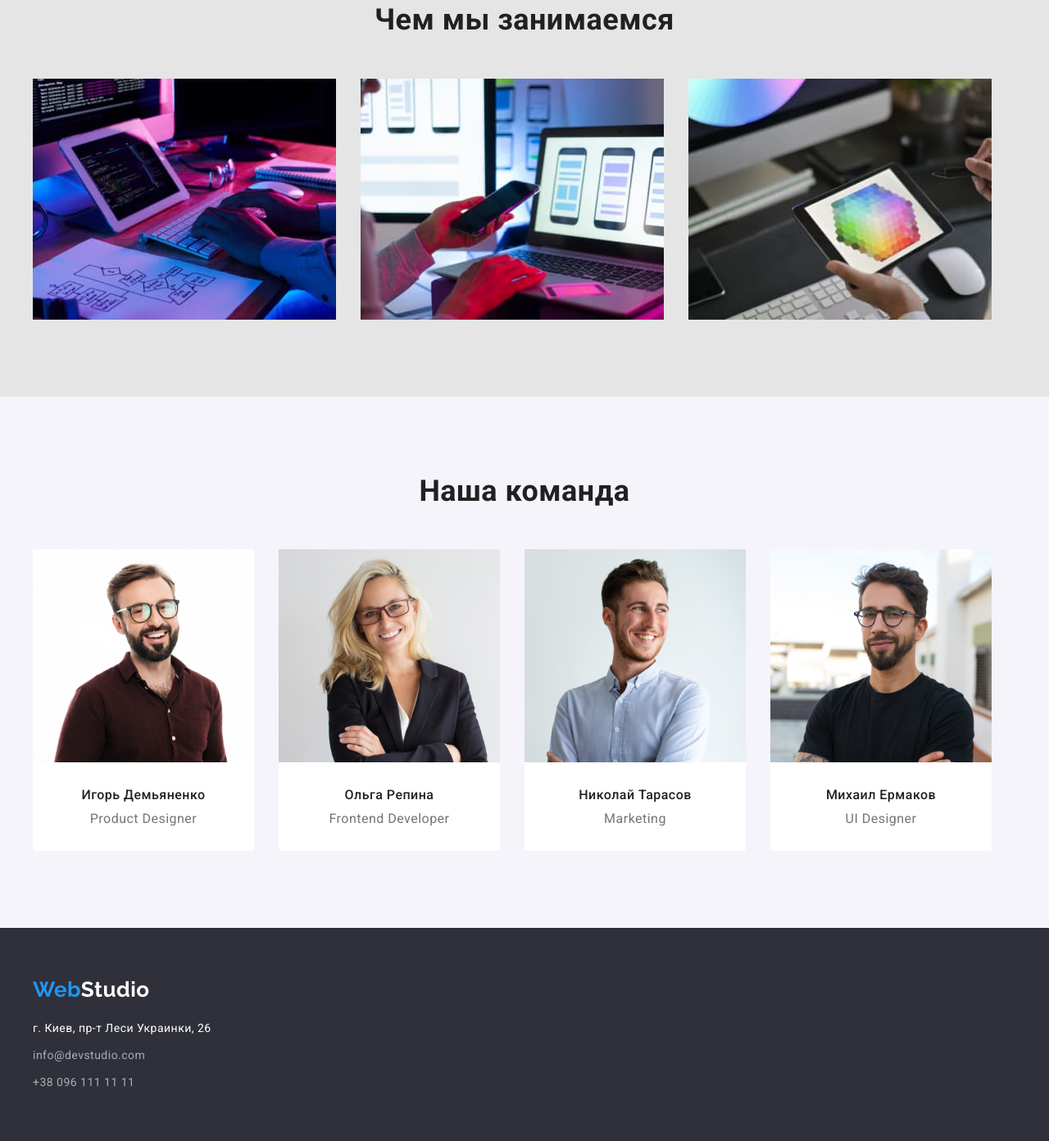
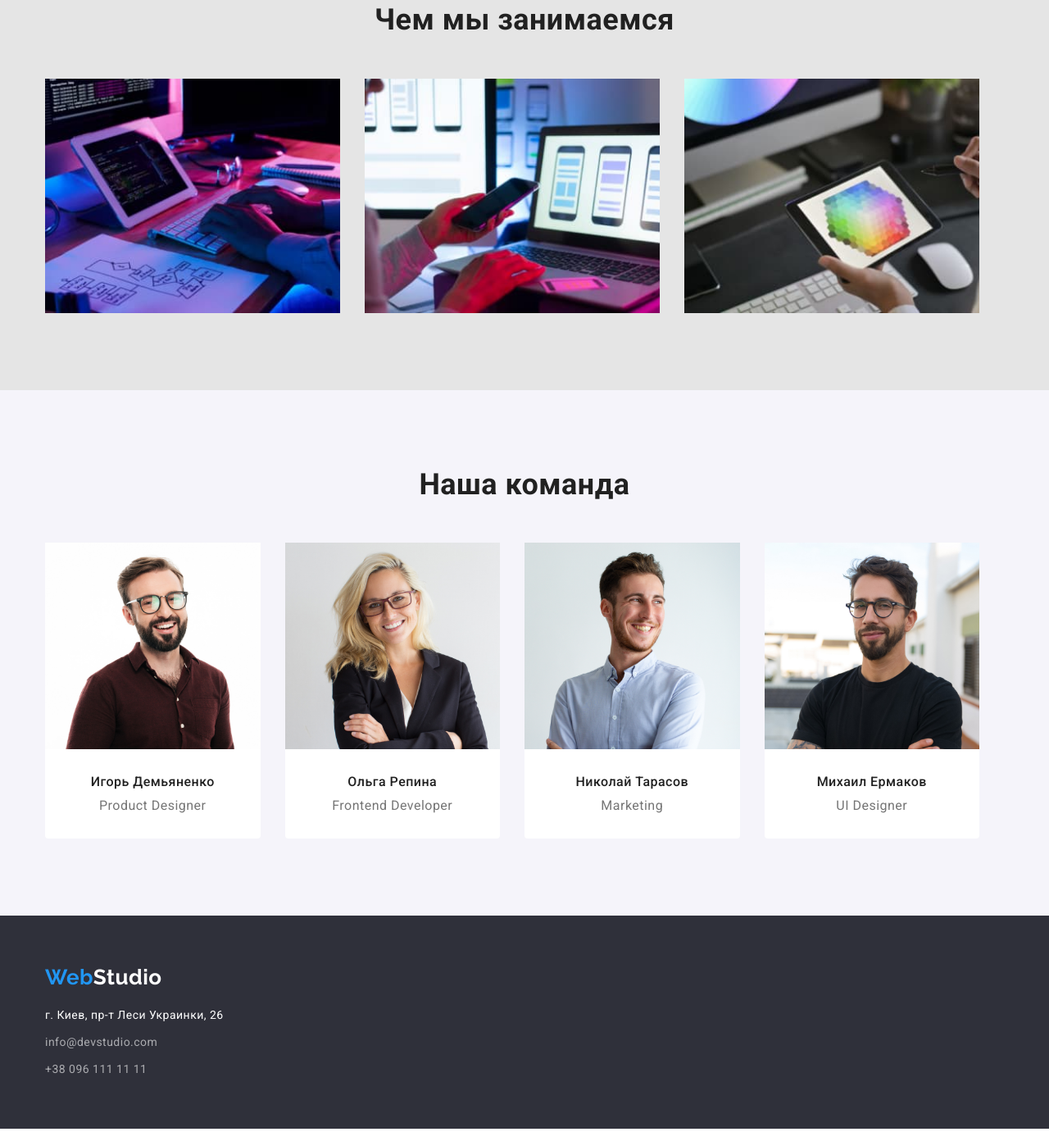
Before and after one commit to Gerlovan-Artur/goit-markup-hw-03, a plain HTML site: page index.html in a window 1280 px wide. Shown: the part 977-2369 px from the top of the page at 82% size. Drawn offline with nearby package versions, Linux system fonts and the light colour scheme.

Commit message:
Устранил замечания

```diff
--- a/css/styles.css
+++ b/css/styles.css
@@ -10,7 +10,7 @@
 
 }
 body {
-    background-color: var(--primary-bg-color);
+
     color: var(--primary-text-color);
     font-family: 'Roboto', sans-serif;
     letter-spacing: 0.03em;
@@ -28,7 +28,7 @@ img {
 }
 
 .container {
-    width: 1230px;
+    width: 1200px;
     padding-left: 15px;
     padding-right: 15px;
 
@@ -60,13 +60,6 @@ a.link {
 .menu {
     display: flex;
     align-items: center;
-    padding-top: 24px;
-    padding-bottom: 25px;
-
-
-
-
-
 
 }
 .nav {
@@ -114,6 +107,8 @@ a.link {
     margin-left: 50px;
 }
 .header {
+    padding-top: 24px;
+    padding-bottom: 25px;
 
     background-color: var(--button-text);
 
@@ -178,14 +173,18 @@ a.link {
 }
 
 h2,
-h3,
-p {
+h3 {
     margin: 0;
     padding: 0;
 
     color: var(--title-text-color);
 }
+p {
+    margin: 0;
+    padding: 0;
 
+    color: var(--primary-text-color);
+}
 .feature-list {
     display: flex;
     flex-wrap: wrap;
@@ -226,13 +225,20 @@ p {
     line-height: 1.71;
 }
 .aboutus {
+    padding-bottom: 94px;
     background-color: var(--primary-bg-color);
 }
-.aboutus > .list {
+
+.work {
     display: flex;
     flex-wrap: wrap;
     margin-top: 50px;
-    padding-bottom: 94px;
+}
+.work > .item {
+    flex-basis: calc(100% / 3 - var(--feature-gap));
+
+    width: 370px;
+
 }
 .work .item:not(:first-child) {
     margin-left: var(--feature-gap);
@@ -255,6 +261,7 @@ p {
     display: flex;
     flex-wrap: wrap;
     margin-top: 50px;
+
 }
 .team > .item {
     flex-basis: calc(100% / 4 - var(--feature-gap));
@@ -266,7 +273,7 @@ p {
 }
 .team .team-title {
     text-align: center;
-    margin-top: var(--feature-gap);
+
     font-weight: 500;
     font-size: 16px;
     line-height: 1.19;
@@ -275,19 +282,21 @@ p {
 .team .text {
     text-align: center;
     margin-top: 10px;
-    margin-bottom: var(--feature-gap);
 
     font-size: 16px;
     line-height: 1.19;
     color: var(--primary-text-color);
 }
+.name {
+    padding-top: var(--feature-gap);
+    padding-bottom: var(--feature-gap);
+}
 footer {
+    padding-top: 60px;
+    padding-bottom: 60px;
     background-color: var(--tertiary-bg-color);
 }
-.footer {
-    padding-top: 60px;
-    padding-bottom: 60px;
-}
+
 .footer .logo > span {
     color: var(--button-text);
 }
@@ -316,7 +325,7 @@ footer {
     padding-top: 94px;
     padding-bottom: 94px;
 
-    background-color: var(--primary-bg-color);
+
 }
 
 .filtr .buttons {
@@ -355,7 +364,7 @@ footer {
 
     display: flex;
     flex-wrap: wrap;
-    margin: -15px;
+
     margin-left: auto;
     margin-right: auto;
     margin-top: 50px;
@@ -364,12 +373,19 @@ footer {
 }
 .projects > .item {
     width: 370px;
-    margin: 15px;
-    padding-bottom: 20px;
+    margin-left: var(--feature-gap);
+    margin-top: var(--feature-gap);
+
 
     background-color: var(--button-text);
     border: 1px solid #EEEEEE;
 
+}
+.projects>.item:nth-child(3n+1) {
+    margin-left: 0;
+}
+.projects>.item:nth-child(-n+3) {
+    margin-top: 0;
 }
 .projects-title {
 
@@ -387,9 +403,10 @@ footer {
     color: var(--primary-text-color);
 }
 .content {
-    margin-left: 24px;
-    margin-right: 24px;
-    margin-top: 20px;
+    padding-left: 24px;
+    padding-right: 24px;
+    padding-top: 20px;
+    padding-bottom: 20px;
 
 
 }
--- a/index.html
+++ b/index.html
@@ -42,9 +42,10 @@
         </section>
 
         <section class="feature">
+            <div class="container">
             <h2 class="feature-title">Особенности</h2>
 
-            <ul class="list container feature-list">
+            <ul class="list feature-list">
                 <li class="item">
                     <h3 class="list-title">Внимание к деталям</h3>
                     <p class="text">Идейные соображения, а также начало повседневной работы по формированию позиции.</p>
@@ -65,45 +66,54 @@
                     <p class="text">Значимость этих проблем настолько очевидна, что реализация плановых заданий.</p>
                 </li>
             </ul>
+            </div>
 
         </section>
 
         <section class="section aboutus">
+            <div class="container">
             <h2 class="section-title">Чем мы занимаемся</h2>
-            <ul class="list container work">
+            <ul class="list work">
                 <li class="item"><img src="./images/comp.jpg" alt="Человек сидит за компьютером" width="370" /> </li>
                 <li class="item"><img src="./images/tel.jpg" alt="Человек с телефоном в руках" width="370"/></li>
                 <li class="item"><img src="./images/tab.jpg" alt="Человек с планшетом в руках" width="370" /></li>
             </ul>
+            </div>
         </section>
 
         <section class="section ourteam">
+            <div class="container">
             <h2 class="section-title">Наша команда</h2>
-            <ul class="team list container">
+            <ul class="team list ">
                 <li class="item">
                     <img src="./photo/igor.jpg" alt="Фото Игоря Демьяненко" width="270"  />
-                    <h3 class="team-title">Игорь Демьяненко</h3>
-                    <p class="text">Product Designer</p>
+                <div class="name"><h3 class="team-title">Игорь Демьяненко</h3>
+                    <p class="text">Product Designer</p></div>
+
                 </li>
 
                 <li class="item">
                     <img src="./photo/olga.jpg" alt="Фото Ольга Репина" width="270"   />
-                    <h3 class="team-title">Ольга Репина</h3>
+                <div class="name"><h3 class="team-title">Ольга Репина</h3>
                     <p class="text">Frontend Developer</p>
+                </div>
                 </li>
 
                 <li class="item">
-                        <img src="./photo/nikolay.jpg" alt="Фото Николай Тарасов" width="270"  />
-                        <h3 class="team-title">Николай Тарасов</h3>
-                        <p class="text">Marketing</p>
+                    <img src="./photo/nikolay.jpg" alt="Фото Николай Тарасов" width="270"  />
+                <div class="name"><h3 class="team-title">Николай Тарасов</h3>
+                    <p class="text">Marketing</p>
+                </div>
                 </li>
 
                 <li class="item">
-                        <img src="./photo/mikhail.jpg" alt="Фото Михаил Ермаков" width="270"  />
-                        <h3 class="team-title">Михаил Ермаков</h3>
-                        <p class="text">UI Designer</p>
+                    <img src="./photo/mikhail.jpg" alt="Фото Михаил Ермаков" width="270"  />
+                <div class="name"><h3 class="team-title">Михаил Ермаков</h3>
+                    <p class="text">UI Designer</p>
+                </div>
                 </li>
             </ul>
+            </div>
         </section>
     </main>
 
```
